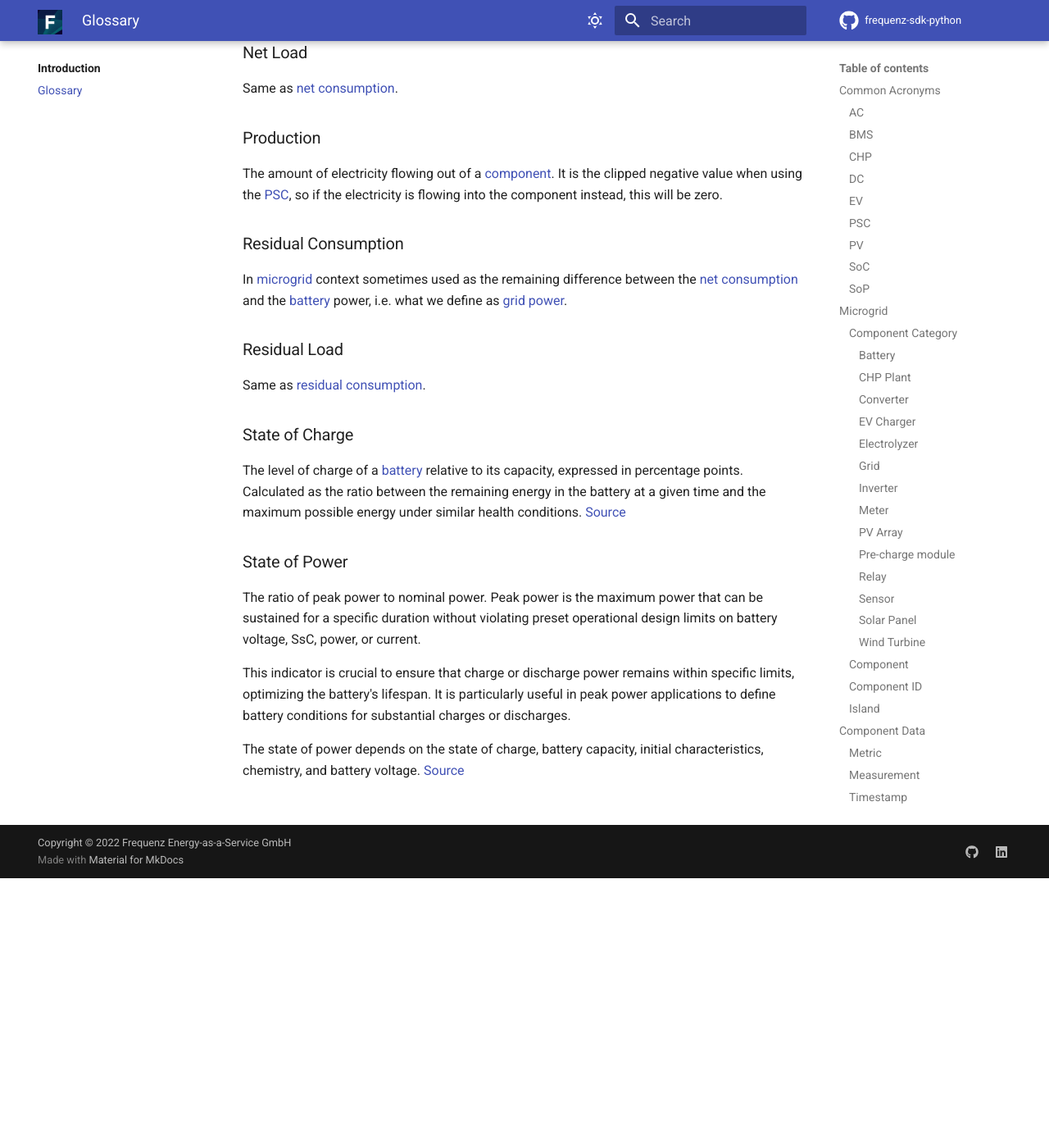
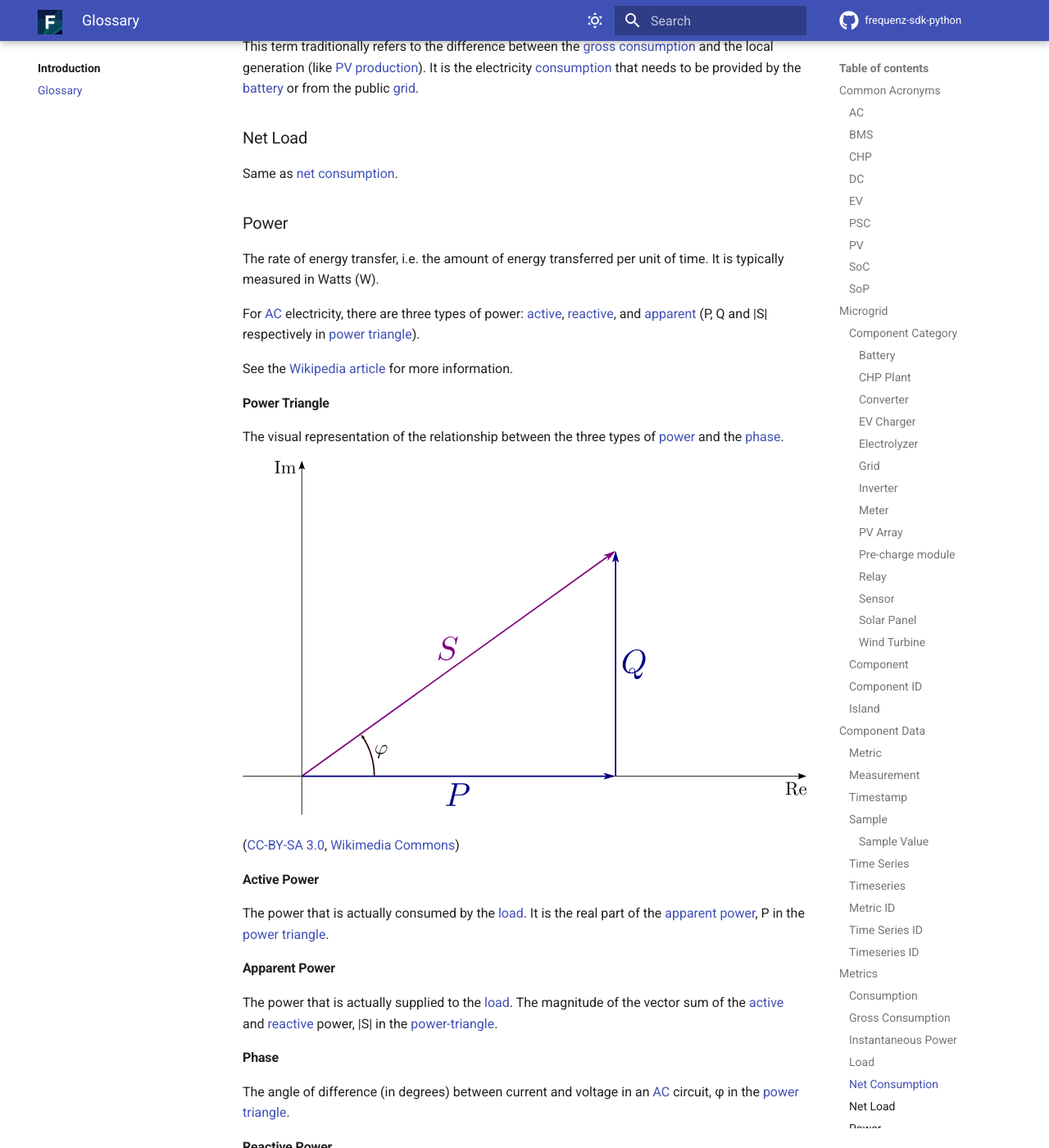
Before and after one commit to frequenz-floss/frequenz-sdk-python, an MkDocs documentation site: the page built from docs/intro/glossary.md, in a window 1280 px wide and 1400 px high, scrolled down 5875 px. Shown: the whole window at 82% size. Built offline with MkDocs 1.6.1 and Material for MkDocs 9.7.7, drawn with Linux system fonts in a browser that asks for light colours; comment, search, counter and statistics services are not loaded; the version menu is left out; before the commit the page ends 6946 px from its top, so only the background shows below that; some of the changed text lies outside the part shown.

Commit message:
Add definitions for power terms
This commit addd the definition of power and related terms, like
reactive power, apparent power, etc.

Signed-off-by: Leandro Lucarella <luca-frequenz@llucax.com>

```diff
--- a/docs/intro/glossary.md
+++ b/docs/intro/glossary.md
@@ -208,6 +208,10 @@ The amount of electricity flowing into a [component](#component). It is the clip
 
 [Consumption](#consumption) before accounting for any local generation from [solar](#solar-panel), [wind](#wind-turbine) or [CHP](#chp-plant).
 
+### Instantaneous Power
+
+Same as [power](#power).
+
 ### Load
 
 Typically refers to a device that [consume](#consumption) electricity, but also to the amount of electricity [consumed](#consumption) by such a device.
@@ -222,6 +226,42 @@ This term traditionally refers to the difference between the [gross consumption]
 ### Net Load
 
 Same as [net consumption](#net-consumption).
+
+### Power
+
+The rate of energy transfer, i.e. the amount of energy transferred per unit of time. It is typically measured in Watts (W).
+
+For [AC](#ac) electricity, there are three types of power: [active](#active-power), [reactive](#reactive-power), and [apparent](#apparent-power) (P, Q and |S| respectively in [power triangle](#power-triangle)).
+
+See the [Wikipedia article](https://en.wikipedia.org/wiki/AC_power) for more information.
+
+#### Power Triangle
+
+The visual representation of the relationship between the three types of [power](#power) and the [phase](#phase).
+
+![Power triangle](../img/power-triangle.svg)
+
+([CC-BY-SA 3.0](https://creativecommons.org/licenses/by-sa/3.0/deed.en), [Wikimedia Commons](https://commons.wikimedia.org/wiki/File:Cmplxpower.svg))
+
+#### Active Power
+
+The power that is actually consumed by the [load](#load). It is the real part of the [apparent power](#apparent-power), P in the [power triangle](#power-triangle).
+
+#### Apparent Power
+
+The power that is actually supplied to the [load](#load). The magnitude of the vector sum of the [active](#active-power) and [reactive](#reactive-power) power, |S| in the [power-triangle](#power-triangle).
+
+#### Phase
+
+The angle of difference (in degrees) between current and voltage in an [AC](#ac) circuit, φ in the [power triangle](#power-triangle).
+
+#### Reactive Power
+
+The power that is not consumed by the [load](#load), but is alternately stored and returned to the source. It is the imaginary part of the [apparent power](#apparent-power), Q in the [power triangle](#power-triangle).
+
+#### Real Power
+
+Same as [active power](#active-power).
 
 ### Production
 
```
Also changed, not shown: docs/img/power-triangle.svg (added).
